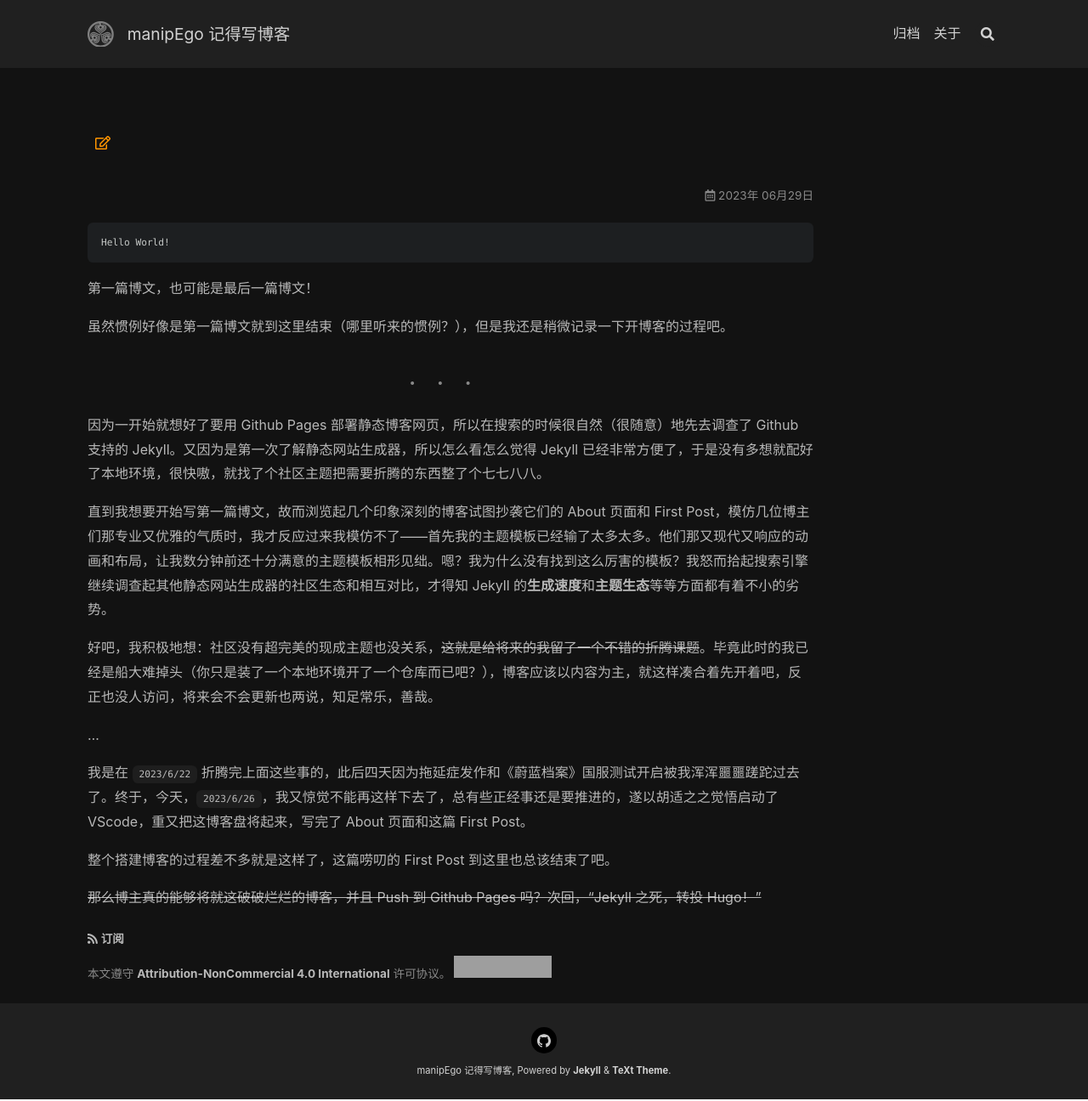
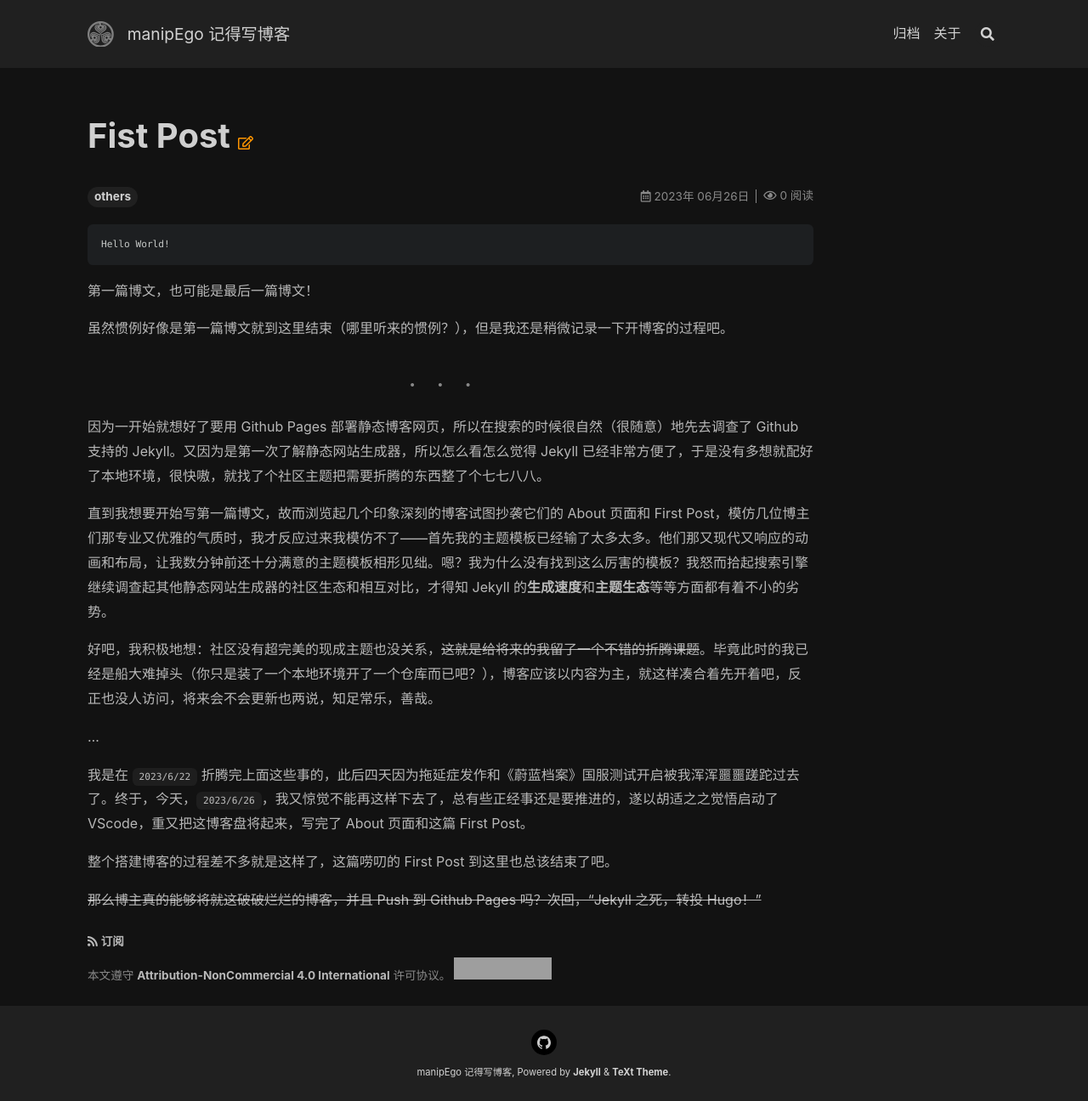
Before and after one commit to manipEgo/manipEgo.github.io, a Jekyll site: the page built from _posts/2023-6-26-first-post.md, in a window 1280 px wide. Shown: the whole page at 85% size. Built offline with Jekyll 4.4.1, drawn with Linux system fonts in a browser that asks for light colours; nearby versions of some CDN libraries; part of the change alters nothing that is shown; grey boxes are pictures that could not be loaded.

````diff
--- a/_config.yml
+++ b/_config.yml
@@ -147,13 +147,11 @@ comments:
 ## => Pageview
 ##############################
 pageview:
-  provider: false # false (default), "leancloud", "custom"
-
-  ## Leancloud
+  provider: leancloud
   leancloud:
-    app_id    : # LeanCloud App id
-    app_key   : # LeanCloud App key
-    app_class : # LeanCloud App class
+    app_id    : "pqBFdLxVgkk56faMWu64l7Lo-MdYXbMMI"
+    app_key   : "lHxiILhLkbK05lPhtPxFj7G3"
+    app_class : "Views"
 
 
 ## => Search
--- a/_posts/2023-6-26-first-post.md
+++ b/_posts/2023-6-26-first-post.md
@@ -2,11 +2,6 @@
 title: Fist Post
 tags: others
 pageview: true
-  provider: leancloud
-  leancloud:
-    app_id    : "pqBFdLxVgkk56faMWu64l7Lo-MdYXbMMI"
-    app_key   : "lHxiILhLkbK05lPhtPxFj7G3"
-    app_class : "Views"
 ---
 
 ```
````
